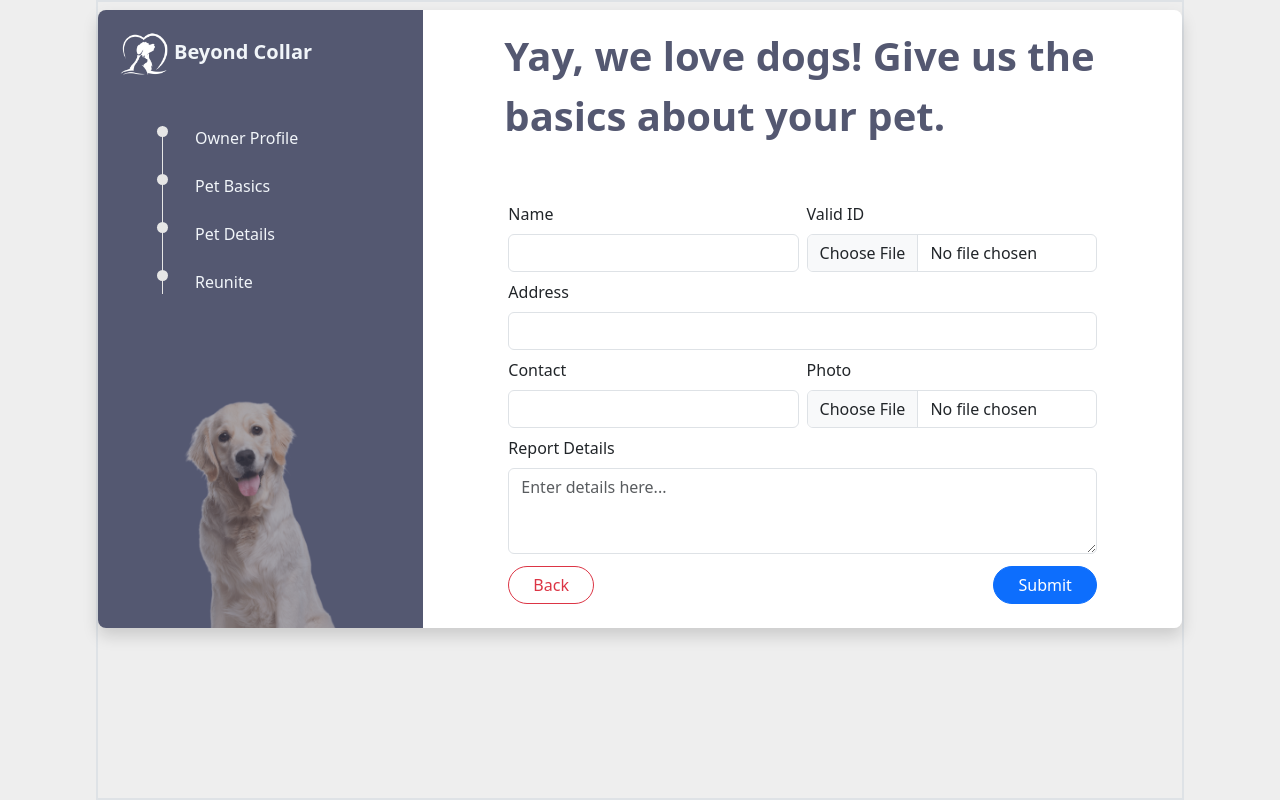
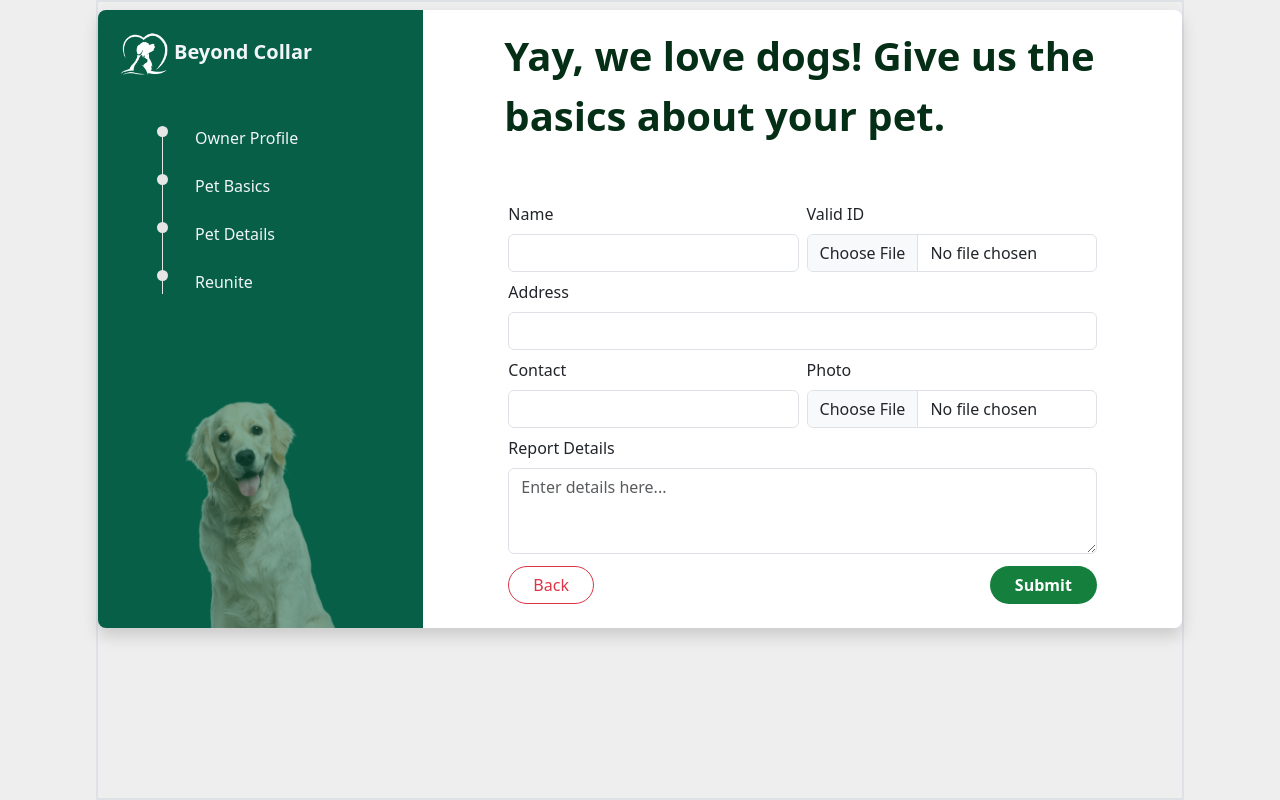
Before and after one commit to astridpx/beyond-collars, a PHP site: page /user/report.php in a window 1280 px wide. Run offline with PHP 8.4, Linux system fonts and the light colour scheme; some libraries are stand-ins or nearby versions.

Commit message:
re-arrange navbar & fix errror in report page

```diff
--- a/includes/navbar.php
+++ b/includes/navbar.php
@@ -5,8 +5,7 @@
             <img src="../img/logo.jpg" alt="logo" height="50" width="50" class="rounded-circle">
         </a>
         <h5 class="fw-bold logo-title" style="color: white;">BRGY. MAYAPA</h5>
-        <button class="navbar-toggler" type="button" data-bs-toggle="collapse" data-bs-target="#navbarNav"
-            aria-controls="navbarNav" aria-expanded="false" aria-label="Toggle navigation">
+        <button class="navbar-toggler" type="button" data-bs-toggle="collapse" data-bs-target="#navbarNav" aria-controls="navbarNav" aria-expanded="false" aria-label="Toggle navigation">
             <span class="navbar-toggler-icon"></span>
         </button>
         <div class="collapse navbar-collapse justify-content-end" id="navbarNav" style="margin-right: 1rem;">
@@ -15,40 +14,33 @@
                 <li class="nav-item">
                     <a class="nav-link" style="color: white;" href="/bc/user">Home</a>
                 </li>
-                <li class="nav-item">
+                <!-- <li class="nav-item">
                     <a class="nav-link" style="color: white;" href="/bc/user/event.php">Event</a>
-                </li>
-
-                <li class="nav-item">
-                    <a class="nav-link" style="color: white;" href="/bc/user/more.php">More</a>
-                </li>
-
-
-                <li class="nav-item">
-                    <a class="nav-link" style="color: white;" href="/bc/user/stray.php">Stray</a>
-                </li>
-
-
+                </li> -->
                 <li class="nav-item dropdown">
-                    <a class="nav-link dropdown-toggle" style="color: white;" href="#" id="navbarDropdownReport" role="button"
-                        data-bs-toggle="dropdown" aria-expanded="false">
+                    <a class="nav-link dropdown-toggle" style="color: white;" href="#" id="navbarDropdownReport" role="button" data-bs-toggle="dropdown" aria-expanded="false">
                         Report
                     </a>
                     <ul class="dropdown-menu" aria-labelledby="navbarDropdownReport">
-                        <li><a class="dropdown-item"  href="/bc/user/report.php">Report</a></li>
+                        <li><a class="dropdown-item" href="/bc/user/report.php">Report</a></li>
                         <li><a class="dropdown-item" href="/bc/user/report_stray.php">Report Stray</a></li>
 
                     </ul>
                 </li>
                 <li class="nav-item dropdown">
-                    <a class="nav-link dropdown-toggle" style="color: white;" href="#" id="navbarDropdownPet" role="button"
-                        data-bs-toggle="dropdown" aria-expanded="false">
+                    <a class="nav-link dropdown-toggle" style="color: white;" href="#" id="navbarDropdownPet" role="button" data-bs-toggle="dropdown" aria-expanded="false">
                         Pet
                     </a>
                     <ul class="dropdown-menu" aria-labelledby="navbarDropdownPet">
                         <li><a class="dropdown-item" href="/bc/user/found.php">Found Pet</a></li>
-                        <li><a class="dropdown-item"  href="/bc/user/lost.php">Lost Pet</a></li>
+                        <li><a class="dropdown-item" href="/bc/user/lost.php">Lost Pet</a></li>
                     </ul>
+                </li>
+                <li class="nav-item">
+                    <a class="nav-link" style="color: white;" href="/bc/user/stray.php">Stray</a>
+                </li>
+                <li class="nav-item">
+                    <a class="nav-link" style="color: white;" href="/bc/user/more.php">More</a>
                 </li>
             </ul>
         </div>
--- a/user/report.php
+++ b/user/report.php
@@ -41,7 +41,8 @@ if ($_SERVER['REQUEST_METHOD'] === 'POST') {
 <?php include '../includes/main-wrapper.php' ?>
 
 <!-- <div class="bg-info-subtle">
-    <?php include '../includes/navbar.php' ?>
+    <?php #include '../includes/navbar.php'
+    ?>
 </div> -->
 
 
@@ -49,7 +50,7 @@ if ($_SERVER['REQUEST_METHOD'] === 'POST') {
 <div style="background-color: #eee; " class="h-100 w-100">
     <section style="width: 85%; min-height: 100vh;" class="py-2 mx-auto border-2 border">
         <div class="d-flex  shadow rounded-3 ">
-            <div style="width: 30%; background-color: #545871; color: rgb(241 245 249);" class="overflow-hidden p-3 position-relative rounded-start-3">
+            <div style="width: 30%; background-color: #065f46; color: rgb(241 245 249);" class="overflow-hidden p-3 position-relative rounded-start-3">
                 <div class="d-flex align-items-center mb-3">
                     <img src="../img/main_icon.png" alt="logo" width="60">
                     <h5 class="fw-bold ">Beyond Collar</h5>
@@ -78,7 +79,7 @@ if ($_SERVER['REQUEST_METHOD'] === 'POST') {
 
 
             <div style="background-color: white; width: 70%; " class="py-3 px-5  h-100 rounded-end-3">
-                <header style="width: 90%; color: #545871;" class="fs-1 fw-bold mb-5 mx-auto">
+                <header style="width: 90%; color: rgb(5 46 22);" class="fs-1 fw-bold mb-5 mx-auto">
                     Yay, we love dogs! Give us the basics about your pet.
                 </header>
 
@@ -111,7 +112,7 @@ if ($_SERVER['REQUEST_METHOD'] === 'POST') {
 
                     <div class="pt-1 d-flex justify-content-between">
                         <a href="/bc/user/" type="button" name="" class="btn btn-outline-danger rounded-5 px-4">Back</a>
-                        <button type="submit" name="" class="btn btn-primary rounded-5 px-4">Submit</button>
+                        <button type="submit" name="" style="background-color: rgb(21 128 61);" class="btn text-white fw-semibold rounded-5 px-4">Submit</button>
                     </div>
                 </form>
             </div>
```
